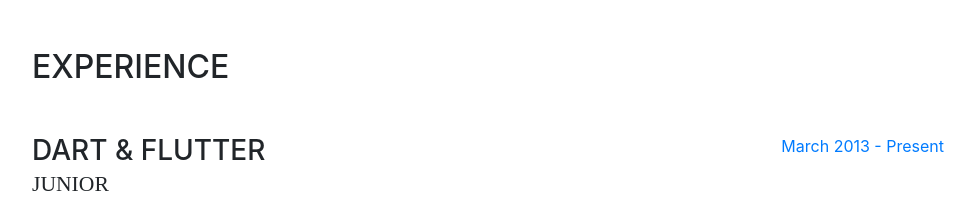
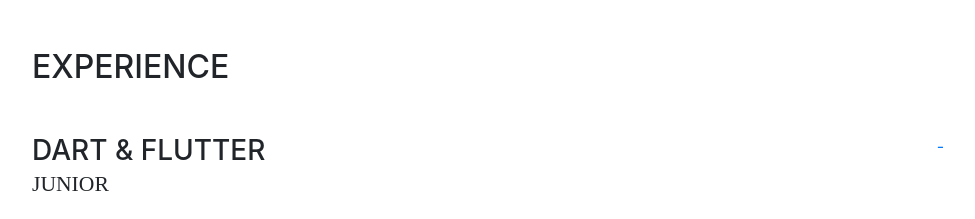
Before and after one commit to MohAdell/Portfolio, a website with bundled scripts: page index.html in a window 1280 px wide. Shown: the part 800-1019 px from the top of the page, without its empty margins (288-1263 px from the left). Built offline with nearby package versions, Linux system fonts and the light colour scheme; a web font is replaced by a local one.

Commit message:
Update index.html

```diff
--- a/index.html
+++ b/index.html
@@ -124,7 +124,7 @@
               <p>Bring to the table win-win survival strategies to ensure proactive domination. At the end of the day, going forward, a new normal that has evolved from generation X is on the runway heading towards a streamlined cloud solution. User generated content in real-time will have multiple touchpoints for offshoring.</p>
             </div>
             <div class="resume-date text-md-right">
-              <span class="text-primary">March 2013 - Present</span>
+              <span class="text-primary">-</span>
             </div>
           </div>
 
```
